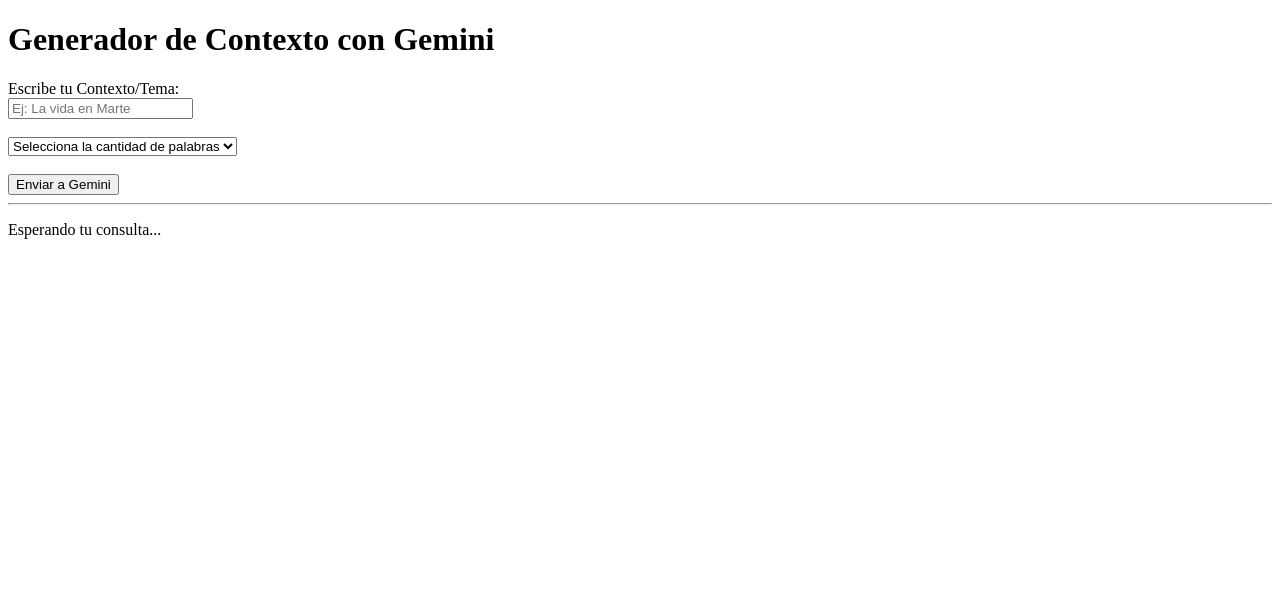
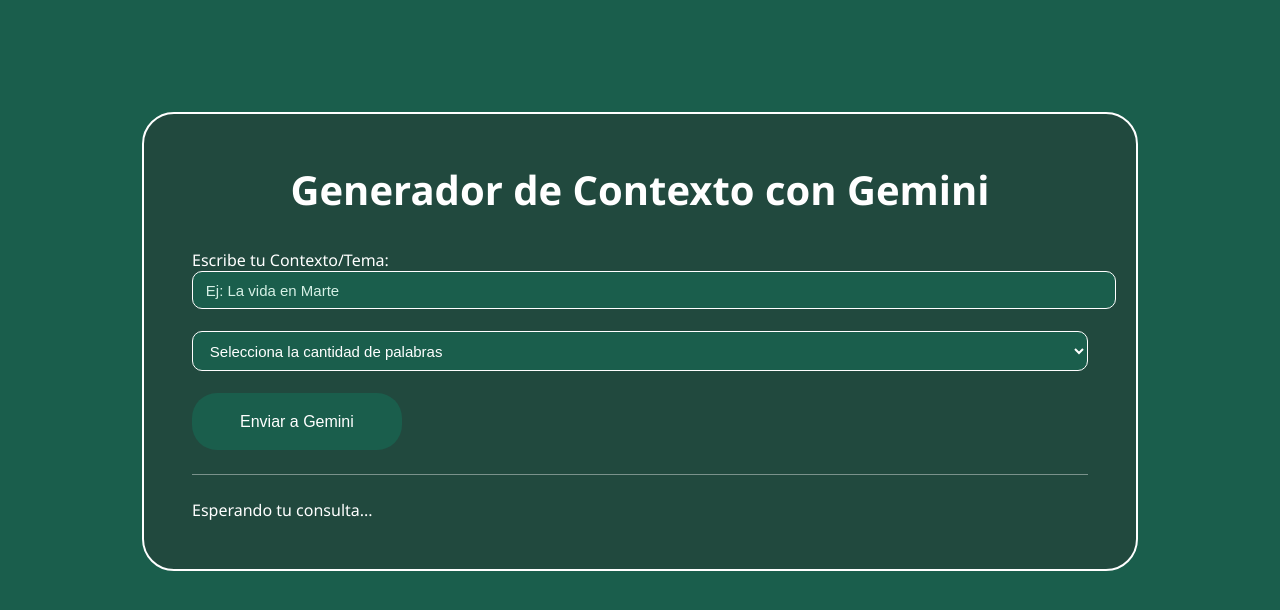
Before and after one commit to V0ddka/Grupo07-proyecto, a Django app: template templates/palabra_por_contexto.html in a window 1280 px wide. Shown: the top 610 px of the page. Run offline with Django 5.2, Linux system fonts and the light colour scheme; the template is opened without the code that fills it, so the values that code supplies are empty.

Commit message:
css de la parte del contexto

```diff
--- /dev/null
+++ b/static/css/contexto.css
@@ -0,0 +1,125 @@
+
+body {
+    background-color: rgb(26, 94, 76);
+    margin: 0;
+    font-family: "Segoe UI", Tahoma, sans-serif;
+}
+
+
+.cont {
+    display: flex;
+    width: 100%;
+    justify-content: center;
+    flex-direction: column;
+    position: relative;
+    margin-top: 5rem;
+}
+
+.block {
+    background-color: rgb(33, 73, 62);
+    border-radius: 2rem;
+    width: 70%;
+    margin: auto;
+    margin-top: 2rem;
+    border: 2px solid white;
+    padding: 2rem 3rem;
+}
+
+
+h1 {
+    color: white;
+    font-size: 40px;
+    text-align: center;
+    padding: 1rem;
+    margin: 0;
+}
+
+h3 {
+    color: white;
+    font-size: 24px;
+    text-align: left;
+    padding: 1rem 0 0.5rem 0;
+    margin: 0;
+}
+
+
+p {
+    color: white;
+    font-size: 16px;
+}
+
+
+form {
+    margin-top: 1rem;
+}
+
+
+label {
+    color: white;
+    font-size: 16px;
+    font-weight: 500;
+}
+
+
+input[type="text"],
+select {
+    width: 100%;
+    padding: 0.6rem 0.8rem;
+    border-radius: 10px;
+    border: 1px solid white;
+    background-color: rgb(26, 94, 76);
+    color: white;
+    font-size: 15px;
+    outline: none;
+}
+
+input::placeholder {
+    color: #d6f0e6;
+}
+
+
+.bt {
+    text-decoration: none;
+    padding: 1.2rem 3rem;
+    background-color: rgb(26, 94, 76);
+    border-radius: 25px;
+    color: white;
+    transition: all 0.3s;
+    display: inline-block;
+    border: none;
+    cursor: pointer;
+    font-size: 16px;
+}
+
+.bt:hover {
+    background-color: greenyellow;
+    color: black;
+}
+
+hr {
+    margin: 1.5rem 0;
+    border: none;
+    border-top: 1px solid white;
+    opacity: 0.4;
+}
+
+
+p[style*="white-space: pre-wrap"] {
+    margin-top: 0.5rem;
+    padding: 1rem;
+    border-radius: 1rem;
+    background-color: rgba(0, 0, 0, 0.25);
+    white-space: pre-wrap !important;
+}
+
+
+@media (max-width: 768px) {
+    .block {
+        width: 90%;
+        padding: 1.5rem 1.8rem;
+    }
+
+    h1 {
+        font-size: 32px;
+    }
+}
--- a/templates/palabra_por_contexto.html
+++ b/templates/palabra_por_contexto.html
@@ -1,15 +1,16 @@
-<!-- mi_template.html -->
 
-
-
-
+{% load static %}
 <!DOCTYPE html>
 <html lang="es">
 <head>
     <meta charset="UTF-8">
+    <link rel="stylesheet" href="{% static 'css/contexto.css' %}">
     <title>Consulta a Gemini</title>
+
 </head>
 <body>
+    <div class="cont">
+        <div class="block">
 
             <h1>Generador de Contexto con Gemini</h1>
 
@@ -22,23 +23,28 @@
                        name="input_usuario"
                        placeholder="Ej: La vida en Marte"
                        required><br><br>
+
                 <select name="num_palabras" required>
                     <option value="" disabled selected>Selecciona la cantidad de palabras</option>
                     <option value="5">5 palabras</option>
                     <option value="10">10 palabras</option>
                     <option value="15">15 palabras</option>
                 </select><br><br>
-        <button type="submit">Enviar a Gemini</button>
+
+                <button type="submit" class="bt">Enviar a Gemini</button>
             </form>
 
             <hr>
 
             {% if response %}
-        <h2>Resultado:</h2>
+                <h3>Resultado:</h3>
                 <p style="white-space: pre-wrap;">{{ response|linebreaks }}</p>
             {% else %}
                 <p>Esperando tu consulta...</p>
             {% endif %}
 
+        </div>
+    </div>
 </body>
+
 </html>
```
Lines whose indentation alone changed are shown as unchanged.
